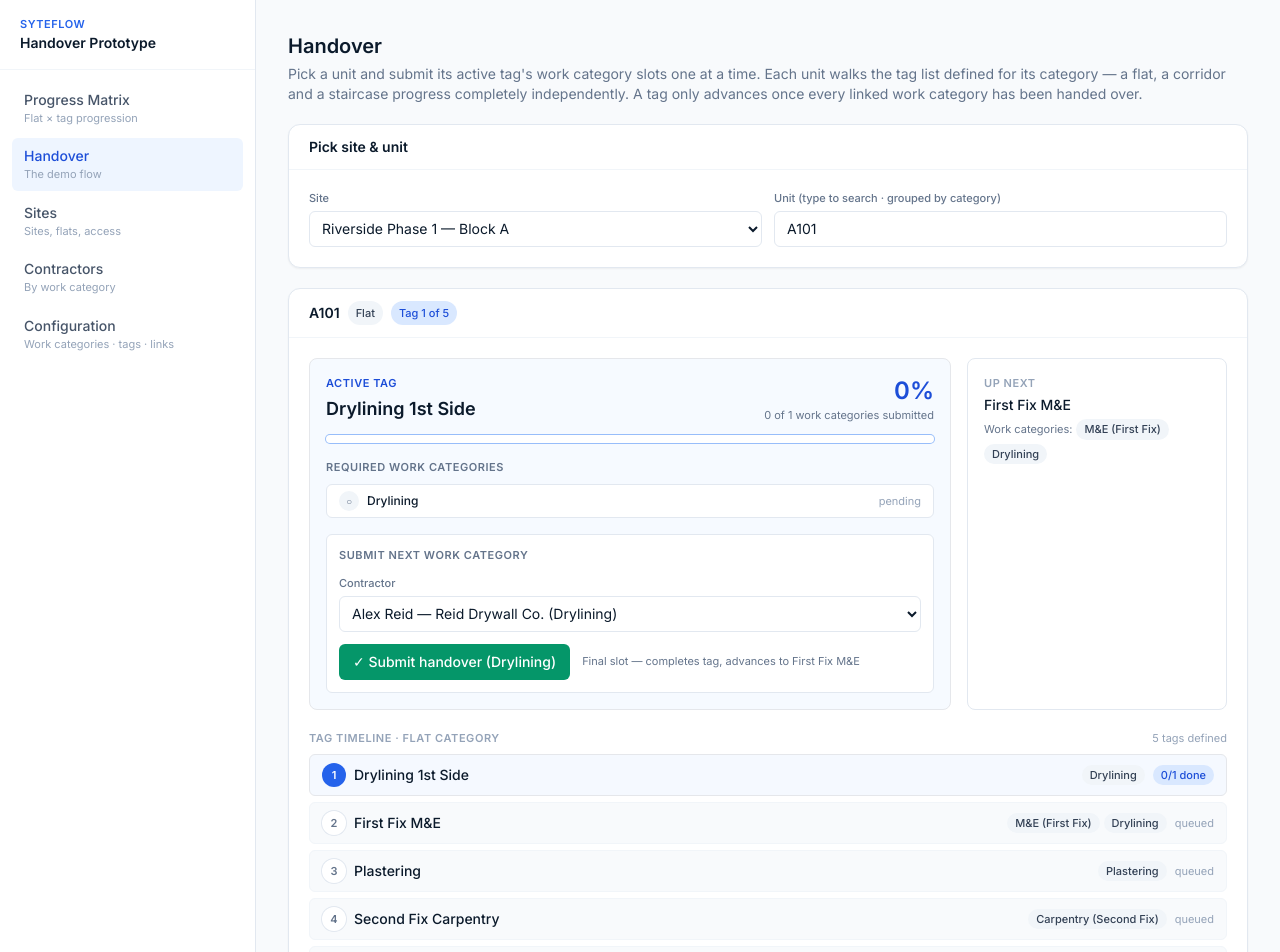
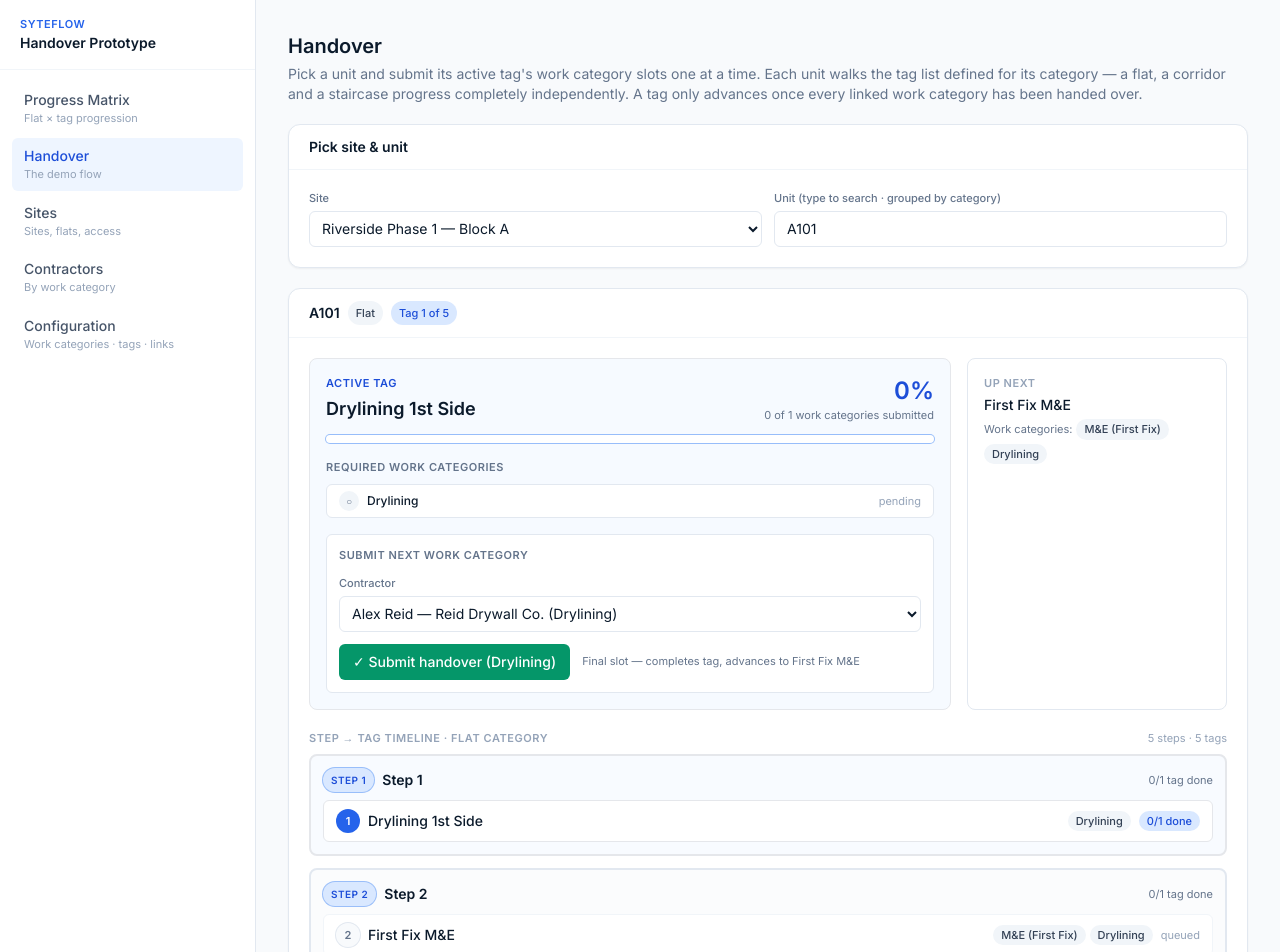
Before and after one commit to sagarws/handover_demo, a React (Vite) app: page / in a window 1280 px wide. Shown: the top 952 px of the page. Built offline with nearby package versions, Linux system fonts and the light colour scheme.

Commit message:
feat: group stage tags by step in handover timeline visualization

```diff
--- a/src/components/Handover.jsx
+++ b/src/components/Handover.jsx
@@ -397,19 +397,85 @@ export function Handover() {
             </div>
           )}
 
-          {/* Stage timeline — this unit's category stages */}
+          {/* Step → Tag timeline — this unit's category stages grouped by step */}
+          {(() => {
+            const stepOf = (sid) =>
+              (category?.steps ?? []).find((st) => st.stageIds.includes(sid));
+            const timelineGroups = [];
+            stages.forEach((s) => {
+              const step = stepOf(s.id);
+              const groupKey = step?.id ?? "_unassigned";
+              const last = timelineGroups[timelineGroups.length - 1];
+              if (last && last.key === groupKey) {
+                last.tags.push(s);
+              } else {
+                timelineGroups.push({
+                  key: groupKey,
+                  name: step?.name ?? "Unassigned",
+                  unassigned: !step,
+                  tags: [s],
+                });
+              }
+            });
+            const tagIdx = new Map(stages.map((s, i) => [s.id, i]));
+            const tagsDoneIn = (g) =>
+              g.tags.filter((s) => (tagIdx.get(s.id) ?? -1) < activeIdx)
+                .length;
+            const hasActiveIn = (g) =>
+              g.tags.some((s) => tagIdx.get(s.id) === activeIdx);
+
+            return (
               <div className="mt-5">
                 <div className="mb-2 flex items-center justify-between">
                   <span className="text-[11px] font-semibold uppercase tracking-wider text-slate-400">
-                Tag timeline · {category?.name} category
+                    Step → Tag timeline · {category?.name} category
                   </span>
                   <span className="text-[11px] text-slate-400">
-                {stages.length} tags defined
+                    {(category?.steps ?? []).length} step
+                    {(category?.steps ?? []).length === 1 ? "" : "s"} ·{" "}
+                    {stages.length} tags
+                  </span>
+                </div>
+                <ol className="space-y-3">
+                  {timelineGroups.map((g, gi) => {
+                    const doneInGroup = tagsDoneIn(g);
+                    const active = hasActiveIn(g);
+                    const fullyDone = doneInGroup === g.tags.length;
+                    const stepTone = g.unassigned
+                      ? "border-amber-300 bg-amber-50/40"
+                      : fullyDone
+                        ? "border-emerald-300 bg-emerald-50/40"
+                        : active
+                          ? "border-brand-300 bg-brand-50/40"
+                          : "border-slate-200 bg-slate-50/60";
+                    return (
+                      <li
+                        key={g.key}
+                        className={`rounded-lg border-2 ${stepTone} p-3`}
+                      >
+                        <div className="mb-2 flex items-center gap-2">
+                          <span
+                            className={`inline-flex h-6 items-center justify-center rounded-full px-2 text-[10px] font-semibold uppercase tracking-wider ${
+                              g.unassigned
+                                ? "bg-amber-100 text-amber-700 ring-1 ring-amber-300"
+                                : "bg-brand-100 text-brand-700 ring-1 ring-brand-300"
+                            }`}
+                          >
+                            {g.unassigned ? g.name : `Step ${gi + 1}`}
+                          </span>
+                          <span className="text-sm font-semibold text-ink">
+                            {g.unassigned ? "" : g.name}
+                          </span>
+                          <span className="ml-auto text-[11px] text-slate-500">
+                            {doneInGroup}/{g.tags.length} tag
+                            {g.tags.length === 1 ? "" : "s"} done
                           </span>
                         </div>
                         <ol className="space-y-1.5">
-              {stages.map((s, i) => {
-                const subs = progress?.stageSubmissions?.[s.id] ?? {};
+                          {g.tags.map((s) => {
+                            const i = tagIdx.get(s.id) ?? -1;
+                            const subs =
+                              progress?.stageSubmissions?.[s.id] ?? {};
                             const isActive = i === activeIdx;
                             const isDone = i < activeIdx;
                             const tradeIds = stageTradeMap[s.id] ?? [];
@@ -423,10 +489,10 @@ export function Handover() {
                                 key={s.id}
                                 className={`flex flex-wrap items-center gap-2 rounded-md border px-3 py-2 ${
                                   isActive
-                        ? "border-brand-300 bg-brand-50/60"
+                                    ? "border-brand-300 bg-white"
                                     : isDone
-                          ? "border-emerald-100 bg-emerald-50/40"
-                          : "border-slate-100 bg-slate-50"
+                                      ? "border-emerald-100 bg-white"
+                                      : "border-slate-100 bg-white"
                                 }`}
                               >
                                 <span
@@ -435,7 +501,7 @@ export function Handover() {
                                       ? "bg-emerald-500 text-white"
                                       : isActive
                                         ? "bg-brand-600 text-white"
-                            : "bg-white text-slate-500 ring-1 ring-slate-200"
+                                        : "bg-slate-50 text-slate-500 ring-1 ring-slate-200"
                                   }`}
                                 >
                                   {isDone ? "✓" : i + 1}
@@ -448,7 +514,10 @@ export function Handover() {
                                     <Pill tone="rose">no work category</Pill>
                                   ) : (
                                     tradeIds.map((tid) => (
-                          <Pill key={tid} tone={subs[tid] ? "green" : "slate"}>
+                                      <Pill
+                                        key={tid}
+                                        tone={subs[tid] ? "green" : "slate"}
+                                      >
                                         {subs[tid] ? "✓ " : ""}
                                         {tradeName(tid)}
                                       </Pill>
@@ -457,20 +526,29 @@ export function Handover() {
                                 </div>
                                 {isDone ? (
                                   <span className="hidden md:inline text-[11px] text-slate-500">
-                        {(completionsByStage[s.id] ?? []).length} submission(s)
+                                    {(completionsByStage[s.id] ?? []).length}{" "}
+                                    submission(s)
                                   </span>
                                 ) : isActive ? (
                                   <Pill tone="blue">
                                     {filled}/{total} done
                                   </Pill>
                                 ) : (
-                      <span className="text-[11px] text-slate-400">queued</span>
+                                  <span className="text-[11px] text-slate-400">
+                                    queued
+                                  </span>
                                 )}
                               </li>
                             );
                           })}
                         </ol>
+                      </li>
+                    );
+                  })}
+                </ol>
               </div>
+            );
+          })()}
         </Card>
       )}
 
```
Lines whose indentation alone changed are shown as unchanged.
